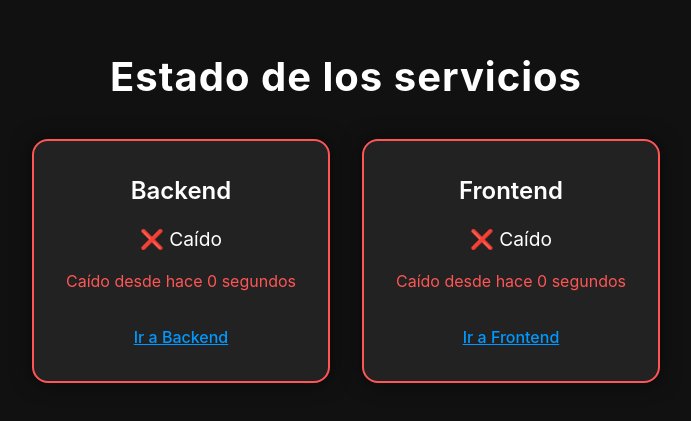
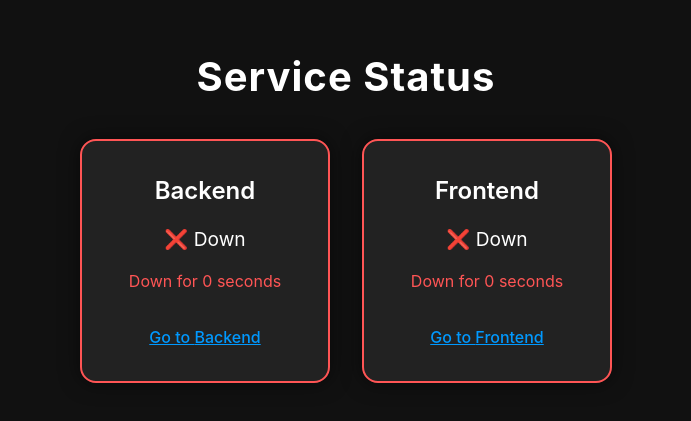
Before and after one commit to izanthebestn1/wplace-status, a Next.js app: page / in a window 1280 px wide. Shown: the part 185-606 px from the top of the page, without its empty margins (294-985 px from the left). Built offline with nearby package versions, Linux system fonts and the light colour scheme; no server answers.

Commit message:
Small Change 3

```diff
--- a/src/app/page.tsx
+++ b/src/app/page.tsx
@@ -1,6 +1,147 @@
 
-import StatusPage from "./status/page";
+"use client";
+
+import React, { useEffect, useState } from "react";
+
+const urls = [
+  { name: "Backend", url: "https://backend.wplace.live/" },
+  { name: "Frontend", url: "https://wplace.live/" }
+];
+
+function getTimeAgo(date: number | null): string {
+  if (!date) return "";
+  const seconds = Math.floor((Date.now() - date) / 1000);
+  if (seconds < 60) return `${seconds} seconds`;
+  const minutes = Math.floor(seconds / 60);
+  if (minutes < 60) return `${minutes} minutes`;
+  const hours = Math.floor(minutes / 60);
+  if (hours < 24) return `${hours} hours`;
+  const days = Math.floor(hours / 24);
+  return `${days} days`;
+}
 
 export default function Home() {
-  return <StatusPage />;
+  const [status, setStatus] = useState<{ name: string; url: string; isDown: boolean; downSince: number | null }[]>(
+    urls.map((u) => ({ ...u, downSince: null, isDown: false }))
+  );
+
+  useEffect(() => {
+    urls.forEach((u, i) => {
+      fetch(u.url, { method: "HEAD" })
+        .then(() => {
+          setStatus((s) =>
+            s.map((item, idx) =>
+              idx === i ? { ...item, isDown: false, downSince: null } : item
+            )
+          );
+        })
+        .catch(() => {
+          setStatus((s) =>
+            s.map((item, idx) => {
+              if (idx === i) {
+                return item.isDown
+                  ? item
+                  : { ...item, isDown: true, downSince: Date.now() };
+              }
+              return item;
+            })
+          );
+        });
+    });
+    const interval = setInterval(() => {
+      urls.forEach((u, i) => {
+        fetch(u.url, { method: "HEAD" })
+          .then(() => {
+            setStatus((s) =>
+              s.map((item, idx) =>
+                idx === i ? { ...item, isDown: false, downSince: null } : item
+              )
+            );
+          })
+          .catch(() => {
+            setStatus((s) =>
+              s.map((item, idx) => {
+                if (idx === i) {
+                  return item.isDown
+                    ? item
+                    : { ...item, isDown: true, downSince: Date.now() };
+                }
+                return item;
+              })
+            );
+          });
+      });
+    }, 30000);
+    return () => clearInterval(interval);
+  }, []);
+
+  return (
+    <div
+      style={{
+        minHeight: "100vh",
+        background: "#111",
+        color: "#fff",
+        display: "flex",
+        flexDirection: "column",
+        alignItems: "center",
+        justifyContent: "center",
+        fontFamily: "Inter, sans-serif",
+      }}
+    >
+      <h1
+        style={{
+          fontSize: "2.5rem",
+          marginBottom: "2rem",
+          fontWeight: "bold",
+          letterSpacing: "1px",
+        }}
+      >
+        Service Status
+      </h1>
+      <div style={{ display: "flex", gap: "2rem", flexWrap: "wrap" }}>
+        {status.map((s, i) => (
+          <div
+            key={s.url}
+            style={{
+              background: "#222",
+              borderRadius: "1rem",
+              padding: "2rem",
+              minWidth: "250px",
+              boxShadow: "0 0 20px #0008",
+              textAlign: "center",
+              border: s.isDown ? "2px solid #f55" : "2px solid #0f5",
+            }}
+          >
+            <h2
+              style={{ fontSize: "1.5rem", marginBottom: "1rem", fontWeight: "600" }}
+            >
+              {s.name}
+            </h2>
+            <p style={{ fontSize: "1.2rem", marginBottom: "1rem" }}>
+              {s.isDown ? "❌ Down" : "✅ Online"}
+            </p>
+            {s.isDown && (
+              <p style={{ color: "#f55", fontSize: "1rem", marginBottom: "1rem" }}>
+                Down for {getTimeAgo(s.downSince)}
+              </p>
+            )}
+            <a
+              href={s.url}
+              target="_blank"
+              rel="noopener noreferrer"
+              style={{
+                color: "#09f",
+                textDecoration: "underline",
+                marginTop: "1rem",
+                display: "inline-block",
+                fontWeight: "500",
+              }}
+            >
+              Go to {s.name}
+            </a>
+          </div>
+        ))}
+      </div>
+    </div>
+  );
 }
```
